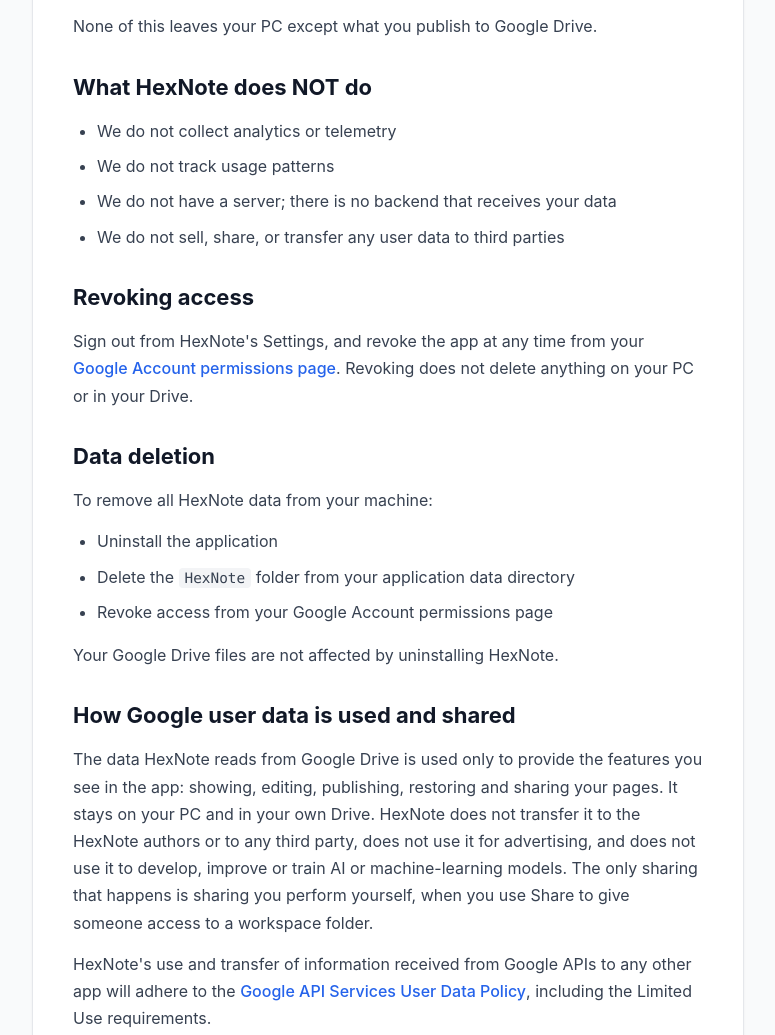
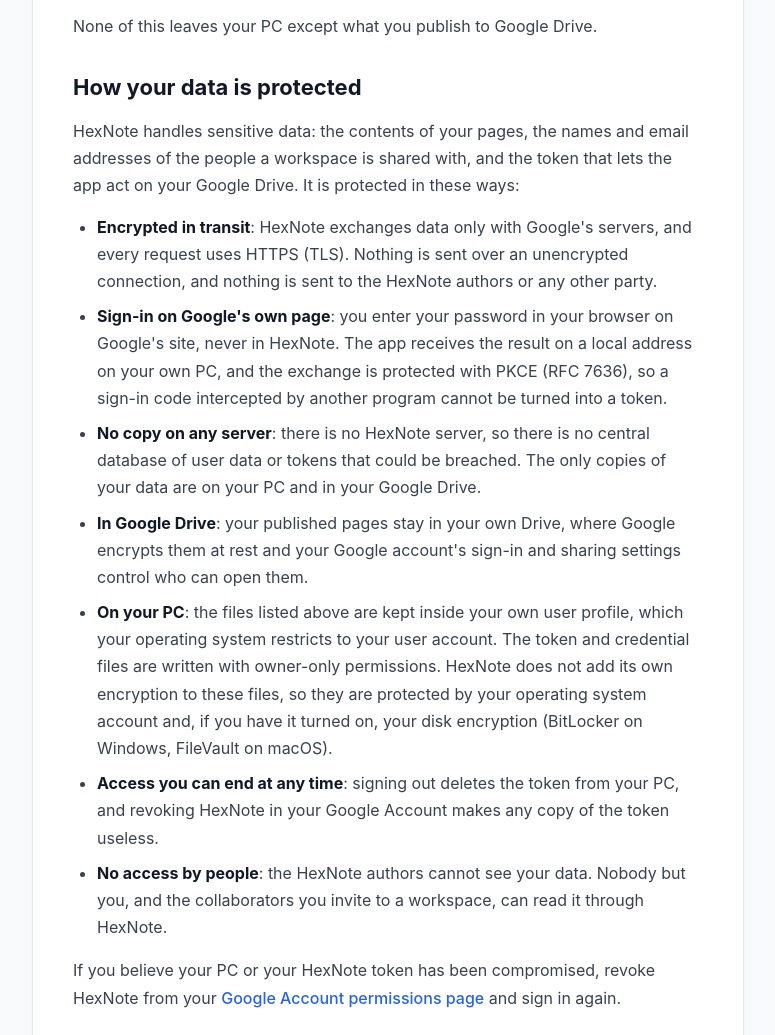
Before and after one commit to Demoneyejin/HexNote, a plain HTML site: page privacy.html in a window 1280 px wide. Shown: the part 1690-2725 px from the top of the page, without its empty margins (252-1027 px from the left). Drawn offline with Linux system fonts and the light colour scheme.

Commit message:
Describe how user data is protected in the privacy policy
Google's OAuth review asked for the data protection mechanisms for
sensitive data. Add a section covering HTTPS in transit, sign-in on
Google's page with PKCE, no server-side copy, Drive's own protection,
local files in the user profile, and how to end access.

Co-Authored-By: Claude Fable 5.2 <noreply@anthropic.com>

```diff
--- a/privacy.html
+++ b/privacy.html
@@ -119,6 +119,19 @@
             </ul>
             <p>None of this leaves your PC except what you publish to Google Drive.</p>
 
+            <h2>How your data is protected</h2>
+            <p>HexNote handles sensitive data: the contents of your pages, the names and email addresses of the people a workspace is shared with, and the token that lets the app act on your Google Drive. It is protected in these ways:</p>
+            <ul>
+                <li><strong>Encrypted in transit</strong>: HexNote exchanges data only with Google's servers, and every request uses HTTPS (TLS). Nothing is sent over an unencrypted connection, and nothing is sent to the HexNote authors or any other party.</li>
+                <li><strong>Sign-in on Google's own page</strong>: you enter your password in your browser on Google's site, never in HexNote. The app receives the result on a local address on your own PC, and the exchange is protected with PKCE (RFC 7636), so a sign-in code intercepted by another program cannot be turned into a token.</li>
+                <li><strong>No copy on any server</strong>: there is no HexNote server, so there is no central database of user data or tokens that could be breached. The only copies of your data are on your PC and in your Google Drive.</li>
+                <li><strong>In Google Drive</strong>: your published pages stay in your own Drive, where Google encrypts them at rest and your Google account's sign-in and sharing settings control who can open them.</li>
+                <li><strong>On your PC</strong>: the files listed above are kept inside your own user profile, which your operating system restricts to your user account. The token and credential files are written with owner-only permissions. HexNote does not add its own encryption to these files, so they are protected by your operating system account and, if you have it turned on, your disk encryption (BitLocker on Windows, FileVault on macOS).</li>
+                <li><strong>Access you can end at any time</strong>: signing out deletes the token from your PC, and revoking HexNote in your Google Account makes any copy of the token useless.</li>
+                <li><strong>No access by people</strong>: the HexNote authors cannot see your data. Nobody but you, and the collaborators you invite to a workspace, can read it through HexNote.</li>
+            </ul>
+            <p>If you believe your PC or your HexNote token has been compromised, revoke HexNote from your <a href="https://myaccount.google.com/permissions">Google Account permissions page</a> and sign in again.</p>
+
             <h2>What HexNote does NOT do</h2>
             <ul>
                 <li>We do not collect analytics or telemetry</li>
```
Also changed, not shown: 1 other file.
